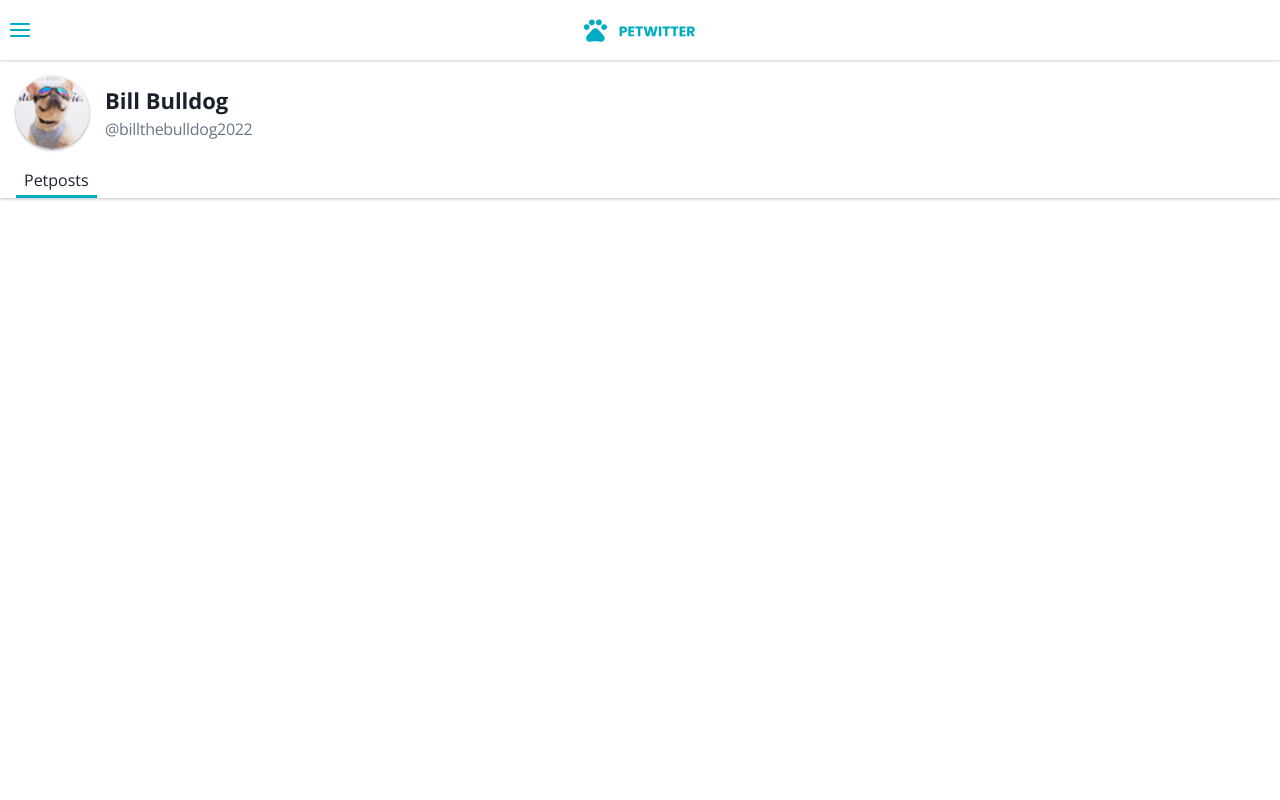
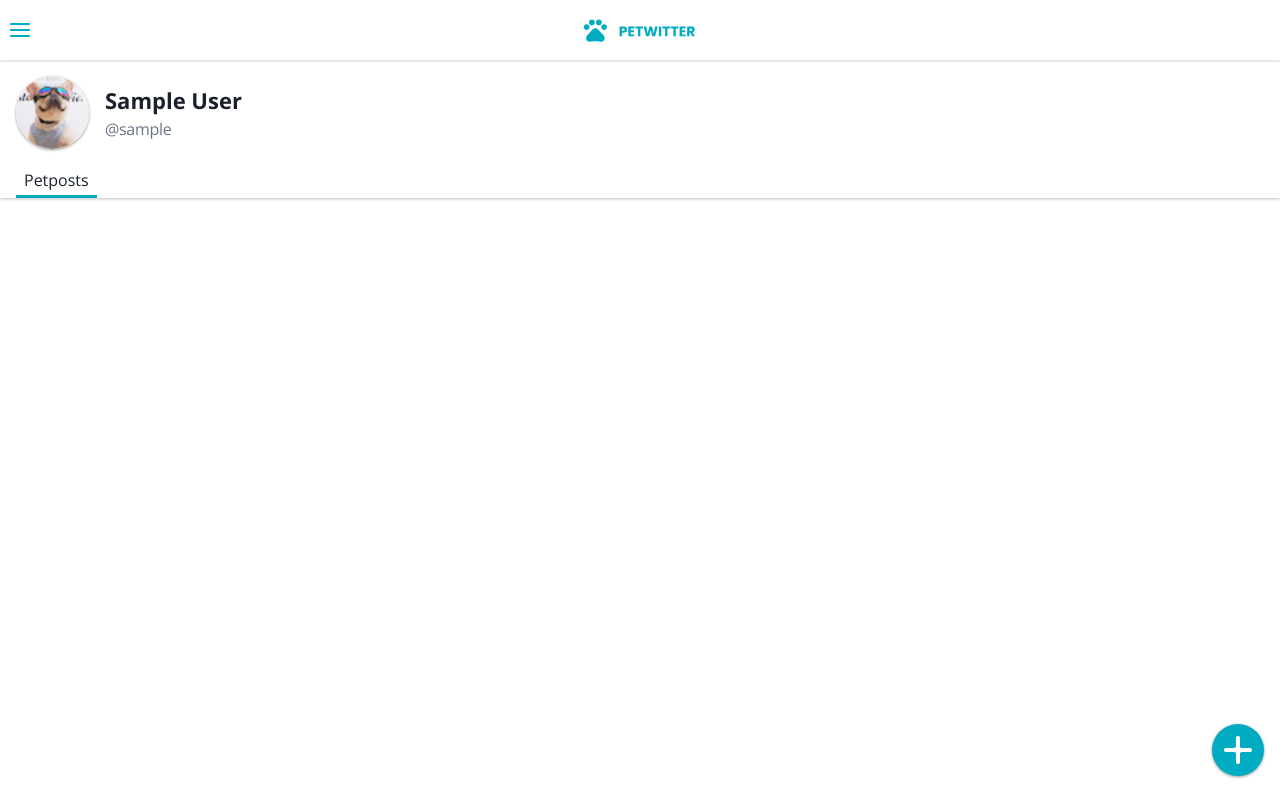
Before and after one commit to vinivasq/petweet-frontend, a React (Create React App) app: page /profile in a window 1280 px wide. Built offline with nearby package versions, Linux system fonts and the light colour scheme; no server answers; sample sign-in values are in the browser's storage.

Commit message:
sincronizando  informações do perfil com o banco de dados

```diff
--- a/src/components/ProfileBio.js
+++ b/src/components/ProfileBio.js
@@ -3,8 +3,11 @@ import ProfilePic from "../assets/images/doggos/userpic.png";
 import "../index.css";
 import React from "react";
 import Text from "./Text";
+import { useAuth } from "../context/auth-context";
 
 const ProfileBio = () => {
+  const { user } = useAuth();
+
   return (
     <Box className="wrapper wrapper-top" boxShadow="0px 1px 3px #00000040">
       <Box
@@ -23,10 +26,10 @@ const ProfileBio = () => {
         />
         <Box width="">
           <Text as="h1" fontSize="1.375rem" fontWeight="700">
-            Bill Bulldog
+            {user.name}
           </Text>
           <Text letterSpacing="-0.3px" color="#687684">
-            @billthebulldog2022
+            @{user.username}
           </Text>
         </Box>
       </Box>
--- a/src/routes/Profile.js
+++ b/src/routes/Profile.js
@@ -1,6 +1,7 @@
 import React from "react";
 import Navbar from "../components/Navbar";
 import ProfileBio from "../components/ProfileBio";
+import AddPetweet from "../components/AddPetweet";
 
 const Profile = () => {
   return (
@@ -8,6 +9,7 @@ const Profile = () => {
       <header>
         <Navbar />
         <ProfileBio />
+        <AddPetweet />
       </header>
     </>
   );
```
